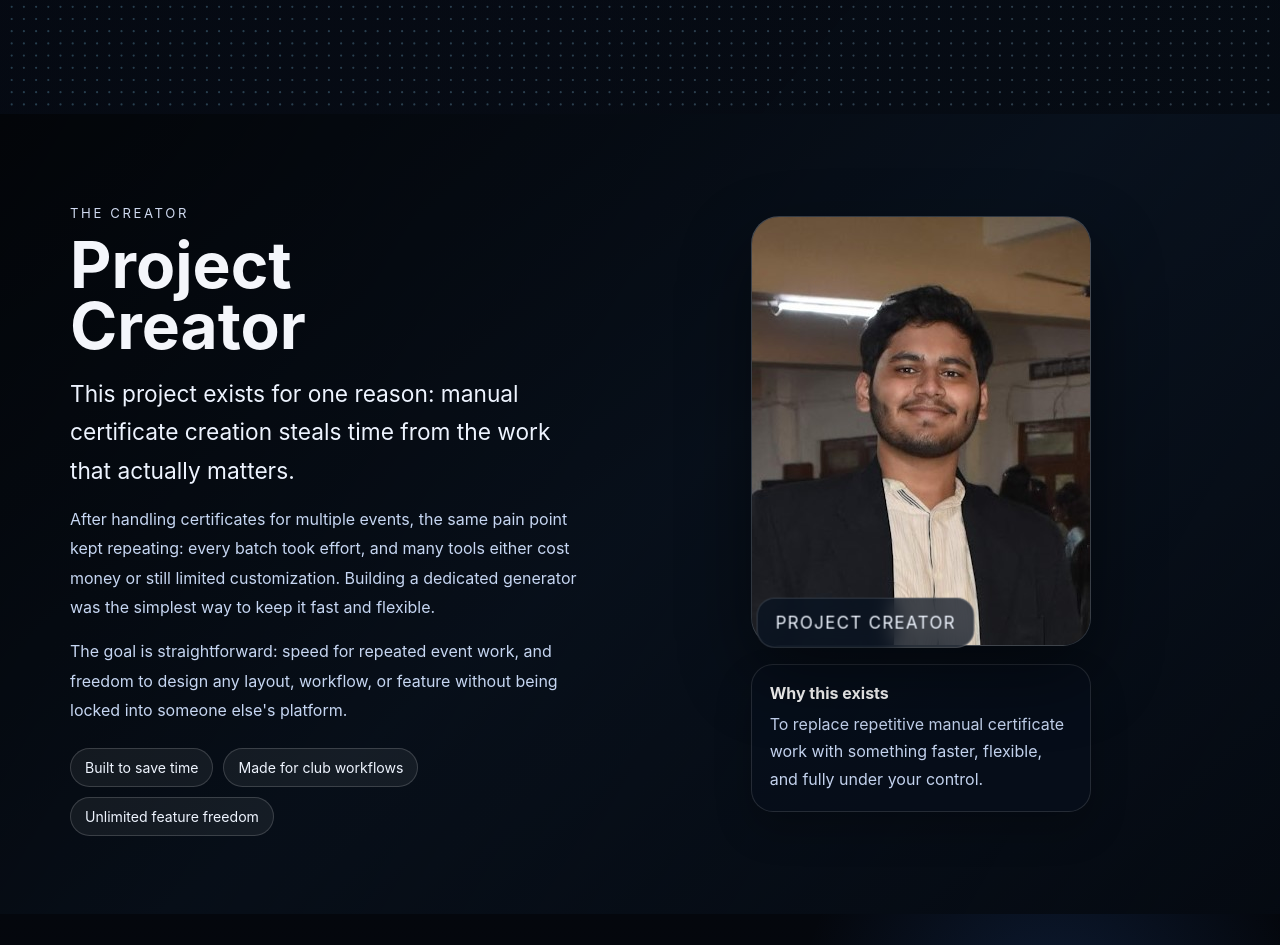
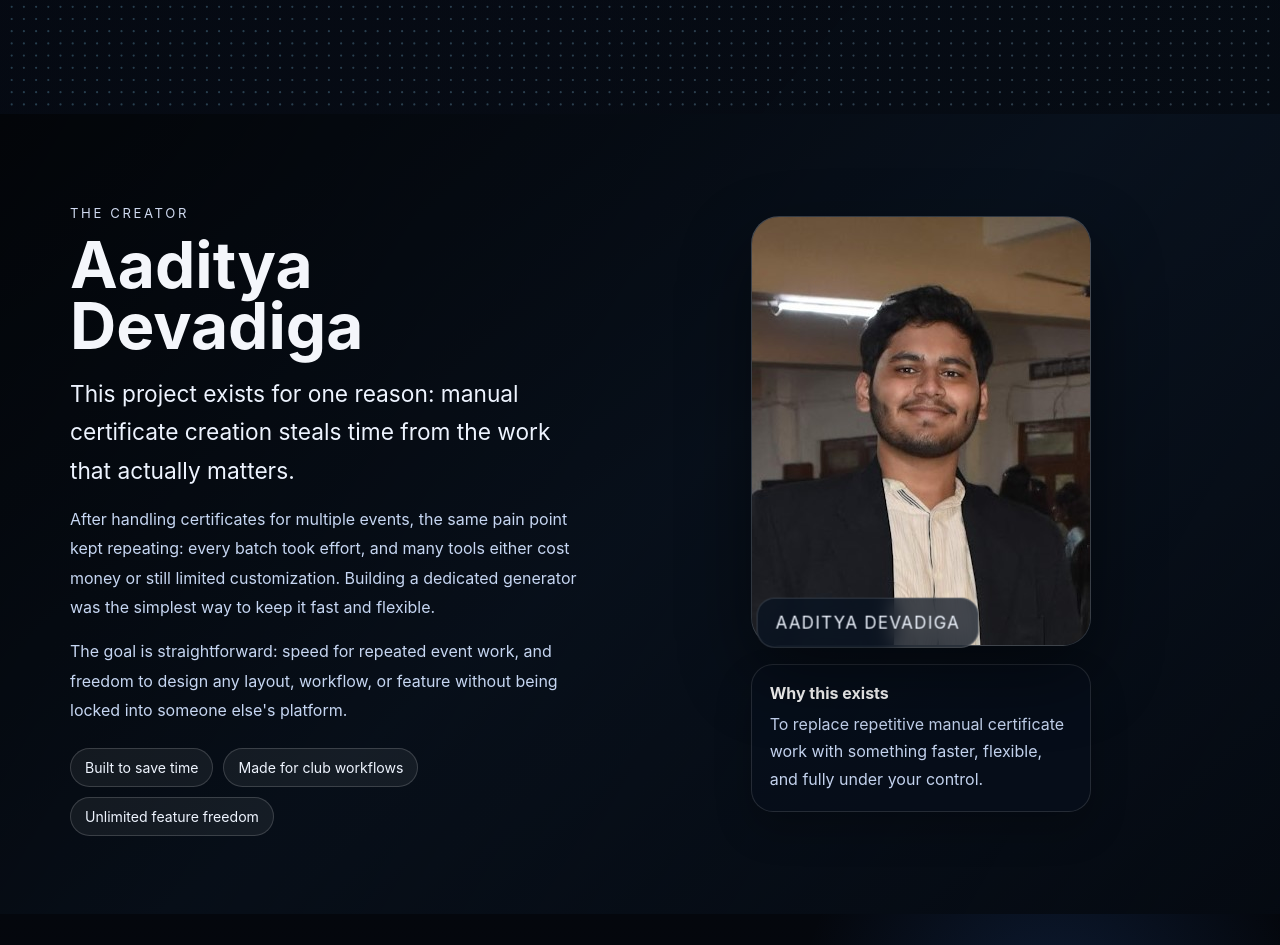
Before and after one commit to Aaditya-Devadiga/Certificate_AD, a Flask app: page / in a window 1280 px wide. Shown: the part 1486-2431 px from the top of the page. Run offline with Flask 3, Linux system fonts and the light colour scheme; some libraries are stand-ins or nearby versions.

Commit message:
Update index.html

```diff
--- a/templates/index.html
+++ b/templates/index.html
@@ -104,7 +104,7 @@
       <div class="content story-layout reveal">
         <div class="story-copy">
           <p class="eyebrow">The Creator</p>
-          <h2>Project Creator</h2>
+          <h2>Aaditya Devadiga</h2>
           <p class="story-lead">This project exists for one reason: manual certificate creation steals time from the work that actually matters.</p>
           <p class="story-body">After handling certificates for multiple events, the same pain point kept repeating: every batch took effort, and many tools either cost money or still limited customization. Building a dedicated generator was the simplest way to keep it fast and flexible.</p>
           <p class="story-body">The goal is straightforward: speed for repeated event work, and freedom to design any layout, workflow, or feature without being locked into someone else's platform.</p>
@@ -125,7 +125,7 @@
                 loading="lazy"
               />
               <div class="tilted-card-overlay">
-                <p class="tilted-card-demo-text">Project Creator</p>
+                <p class="tilted-card-demo-text">Aaditya Devadiga</p>
               </div>
             </div>
             <figcaption class="tilted-card-caption">Creator of AD Studio</figcaption>
```
